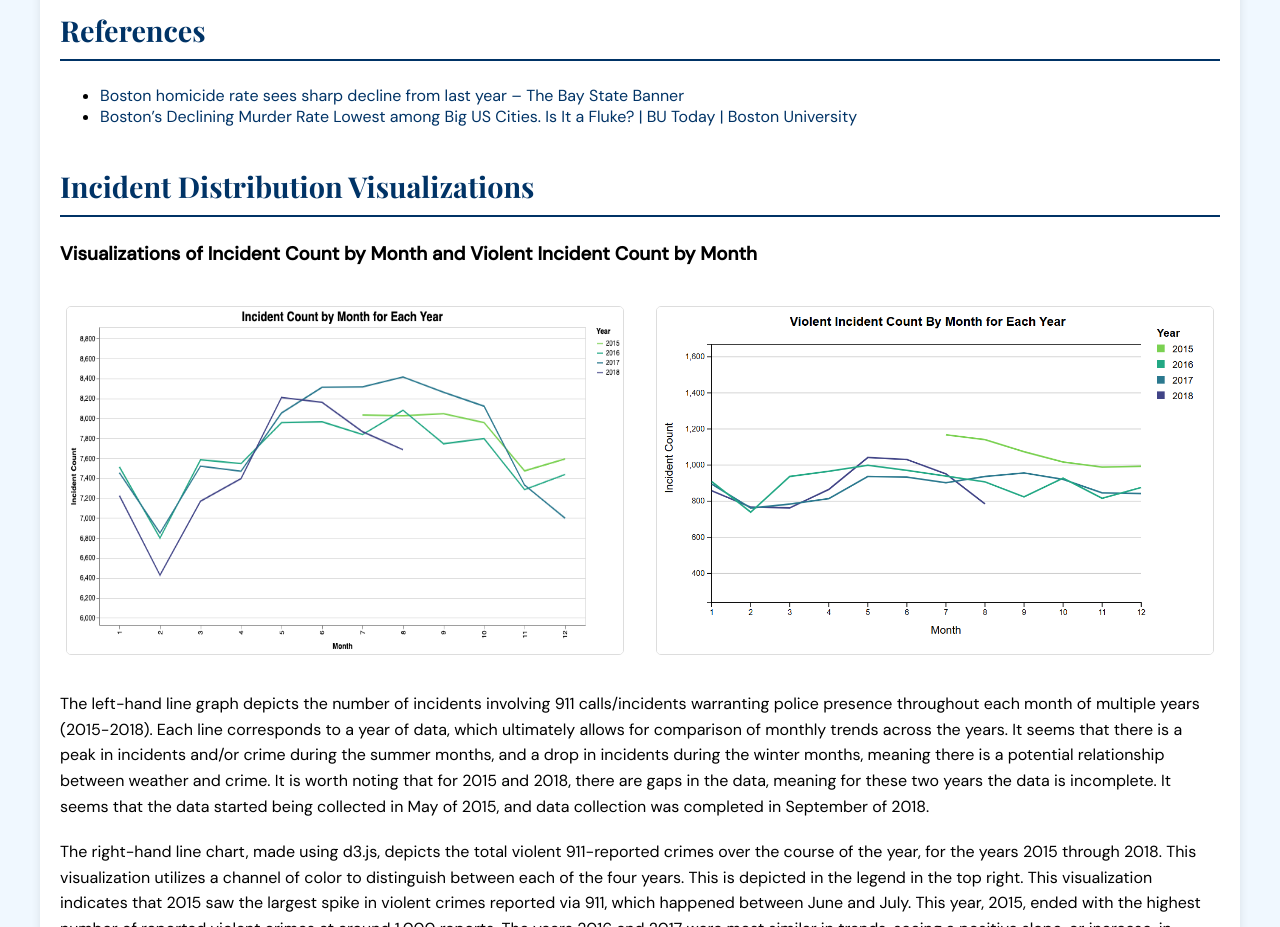
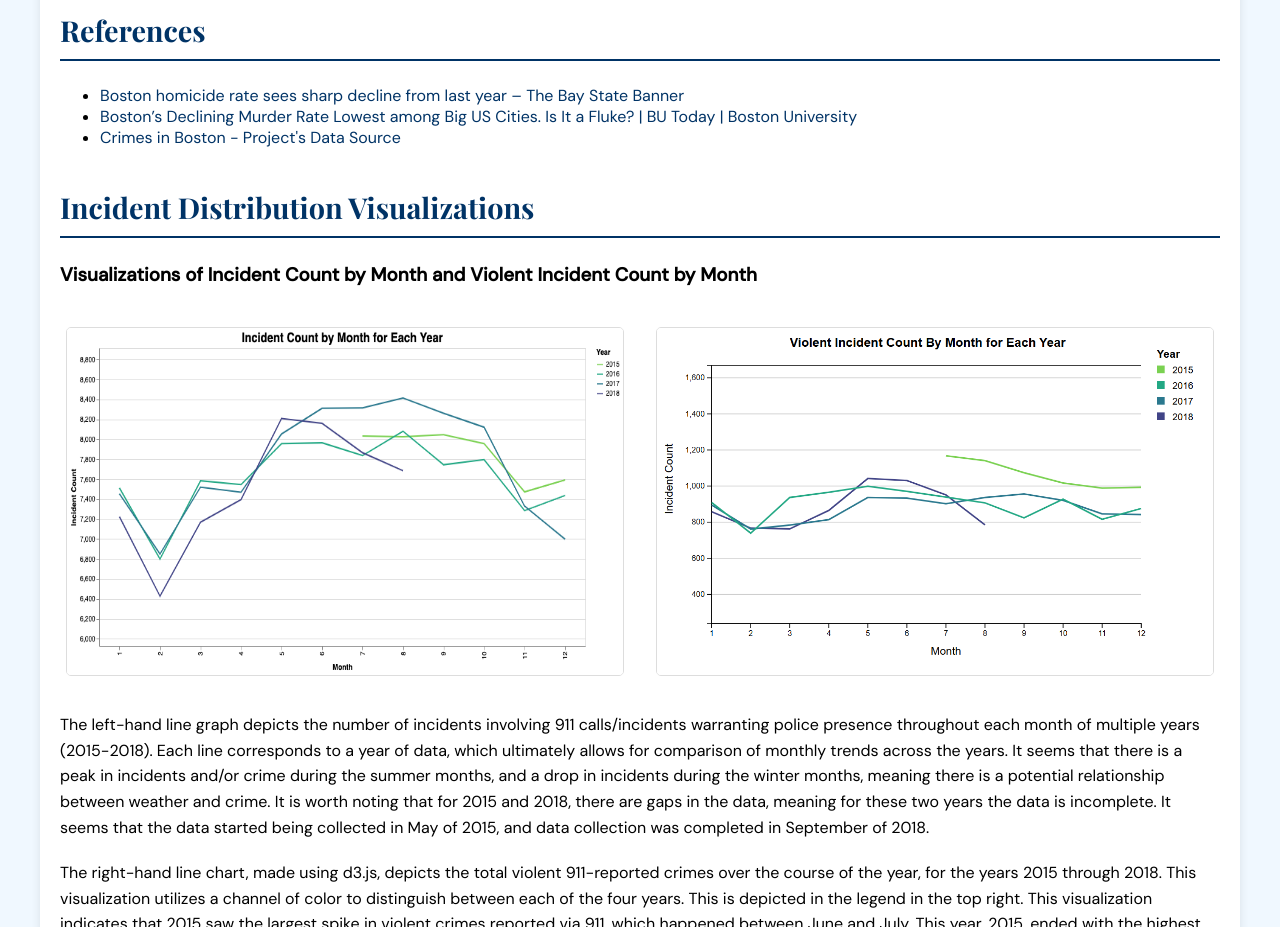
Before and after one commit to sanyan014/ds_4200_final, a plain HTML site: page index.html in a window 1280 px wide. Shown: the part 800-1727 px from the top of the page. Drawn offline with nearby package versions, Linux system fonts and the light colour scheme; a script that the page names is missing.

Commit message:
Update index.html

```diff
--- a/index.html
+++ b/index.html
@@ -51,6 +51,7 @@
             <ul>
                 <li><a href="https://baystatebanner.com/2024/06/06/boston-homicide-rate-sees-sharp-decline-from-last-year/" target="_blank">Boston homicide rate sees sharp decline from last year – The Bay State Banner</a></li>
                 <li><a href="https://www.bu.edu/articles/2024/bostons-declining-murder-rate-lowest-among-big-us-cities/" target="_blank">Boston’s Declining Murder Rate Lowest among Big US Cities. Is It a Fluke? | BU Today | Boston University</a></li>
+                <li><a href= "https://www.kaggle.com/datasets/AnalyzeBoston/crimes-in-boston?resource=download" target = "_blank"> Crimes in Boston - Project's Data Source</a></li>
             </ul>
         </section>
 
```
